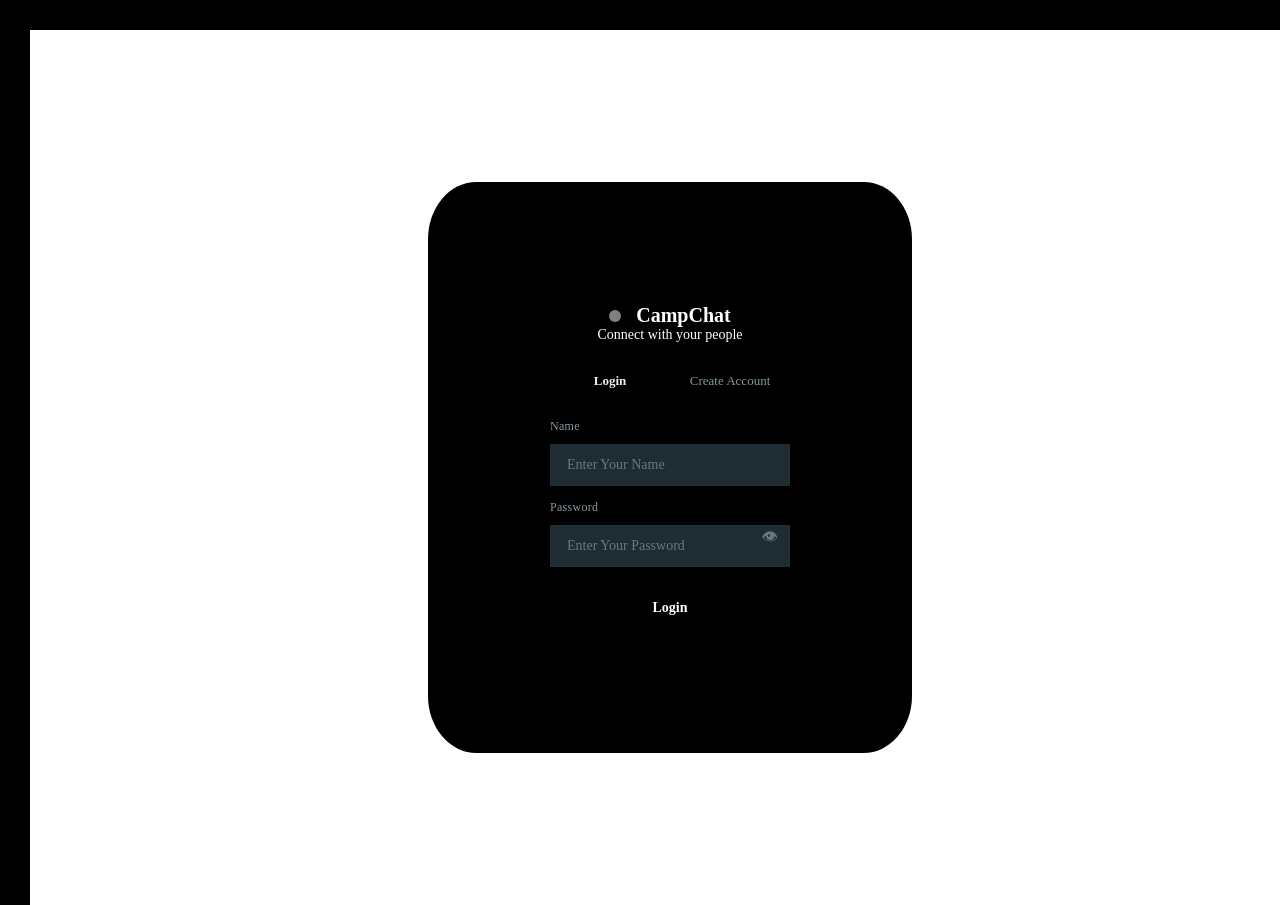
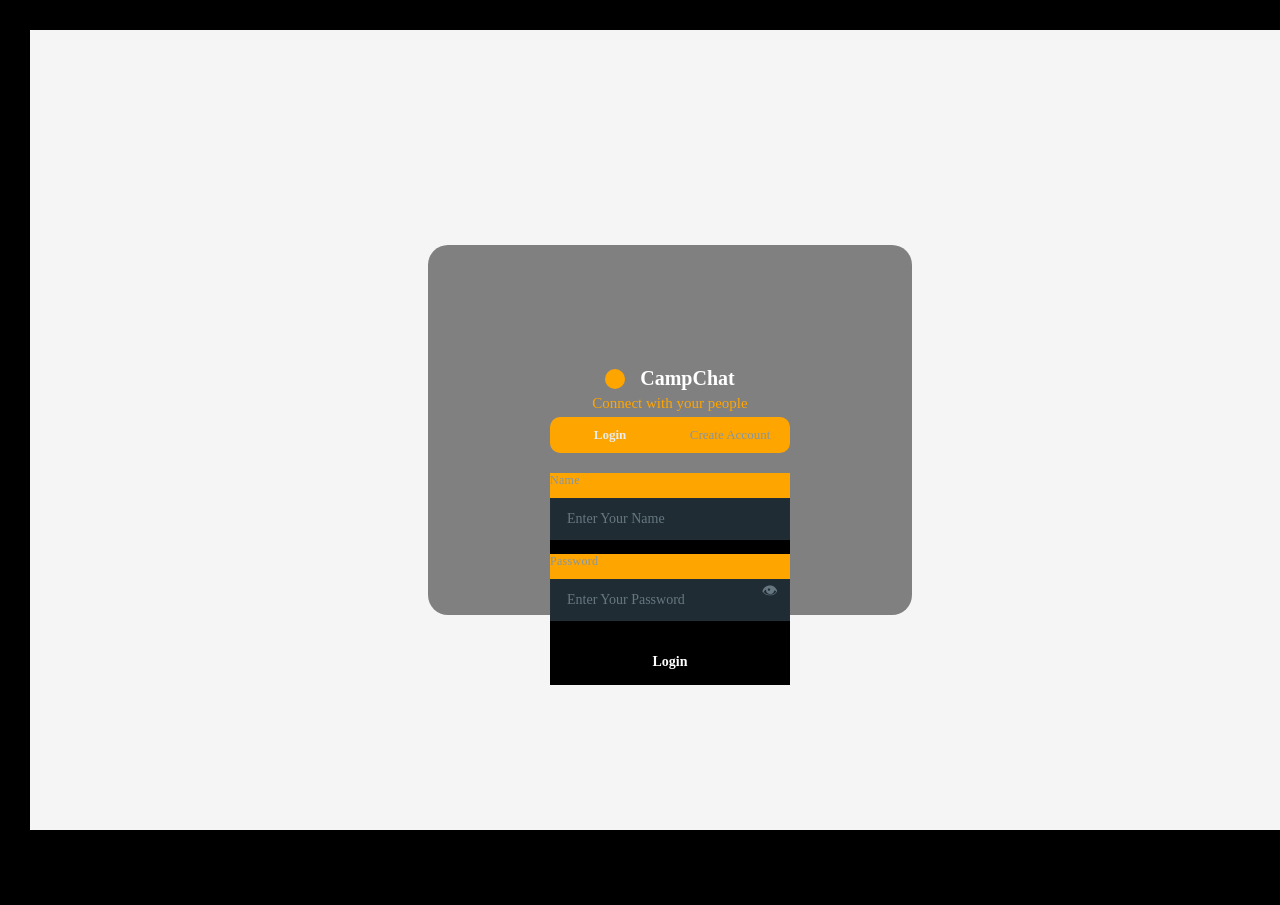
Before and after one commit to 21dendehdev/chat-app, a React (Create React App) app in the folder client/: page / in a window 1280 px wide. Shown: the top 905 px of the page. After the commit the page ends 830 px from the top, so only its background shows below. Built offline with nearby package versions, Linux system fonts and the light colour scheme; no server answers; the HTML template or start-up script is replaced by a standard one.

Commit message:
client/src/App.css

```diff
--- a/client/src/App.css
+++ b/client/src/App.css
@@ -3,7 +3,7 @@
 *, *::before, *::after { box-sizing: border-box; margin: 0; padding: 0; }
 
 :root {
-  --bg: #0b141a;
+  --bg: black;
   --bg2: #111b21;
   --bg3: #202c33;
 
@@ -26,10 +26,9 @@ html, body, #root {
   box-sizing: border-box;
   width: 100%;
   height: 100%;
-  margin: 0;
-  padding: 0;
+
   font-family: var(--font);
-  background: black;
+  background:black;
   color: white;
 
 }
@@ -39,12 +38,12 @@ html, body, #root {
 ════════════════════════════════════════ */
 /* ===== ROOT CONTAINER ===== */
 .auth-shell {
-  min-height: 100%;
+  height: 100%;
   width: 100%;
   display: flex;
   justify-content: center;
   align-items: center;
-  background:white;
+  background:whitesmoke;
   padding:30px;
 margin:30px;
  }
@@ -53,9 +52,9 @@ margin:30px;
 .auth-card {
 
   max-width:100%;
-  background: black;
-  border-radius: 10%;
-  padding:15px;
+  background: grey;
+  border-radius: 20px;
+  padding:25px;
 
 
 }
@@ -69,43 +68,35 @@ margin:30px;
 }
 
 .auth-logo-dot {
-  width: 12px;
-  height: 12px;
-  background: grey;
+  width: 20px;
+  height: 20px;
+  background: orange;
   border-radius: 50%;
 }
 
 .auth-logo-text {
   font-size: 20px;
-  font-weight: 600;
+  font-weight: bold;
 }
 
 .auth-tagline {
   text-align: center;
-  font-size: 14px;
-  color: white;
-  margin-bottom: 20px;
+  font-size: 15px;
+  color: orange;
+  margin: 5px;
 }
 
 /* ===== TABS ===== */
 .auth-tabs {
   position: relative;
   display: flex;
-  background:black;
+  background:orange;
   border-radius: 10px;
   margin-bottom: 20px;
   overflow: hidden;
 }
 
-.auth-tab {
-  flex: 1;
-  padding: 10px;
-  background: transparent;
-  border: none;
-  cursor: pointer;
-  font-size: 14px;
-  z-index: 2;
-}
+
 
 .auth-tab.active {
   font-weight: 600;
@@ -115,7 +106,7 @@ margin:30px;
   position: absolute;
   width: 50%;
   height: 100%;
-  background:blue;
+  background:orange;
   border-radius: 10px;
   transition: 0.3s;
   z-index: 1;
@@ -134,30 +125,33 @@ margin:30px;
   display: flex;
   flex-direction: column;
   gap: 12px;
+  background :black;
 }
 
 .input-group {
   display: flex;
   flex-direction: column;
+  background: orange;
+
 }
 
 .input-label {
   font-size: 13px;
   margin-bottom: 4px;
-  color: white;
+  color: orange;
 }
 
 /* ===== INPUT ===== */
 .auth-input {
-  padding: 12px;
-  border-radius: 20px;
-  border: white;
+  padding: 10px;
+  border-radius: 10px;
+  border: orange ;
   font-size: 15px;
   outline: none;
 }
 
 .auth-input:focus {
-  border-color: #2563eb;
+background: orange;
 }
 
 /* ===== PASSWORD ===== */
@@ -184,16 +178,16 @@ margin:30px;
 .auth-btn {
   margin-top: 10px;
   padding: 12px;
-  border-radius: 8px;
+  border-radius: 10px;
   border: none;
-  background: black;
+  background: orange;
   color: white;
   font-size: 16px;
   cursor: pointer;
 }
 
 .auth-btn:hover {
-  background: #1d4ed8;
+  background: orange;
 }
 
 .auth-btn:disabled {
```
